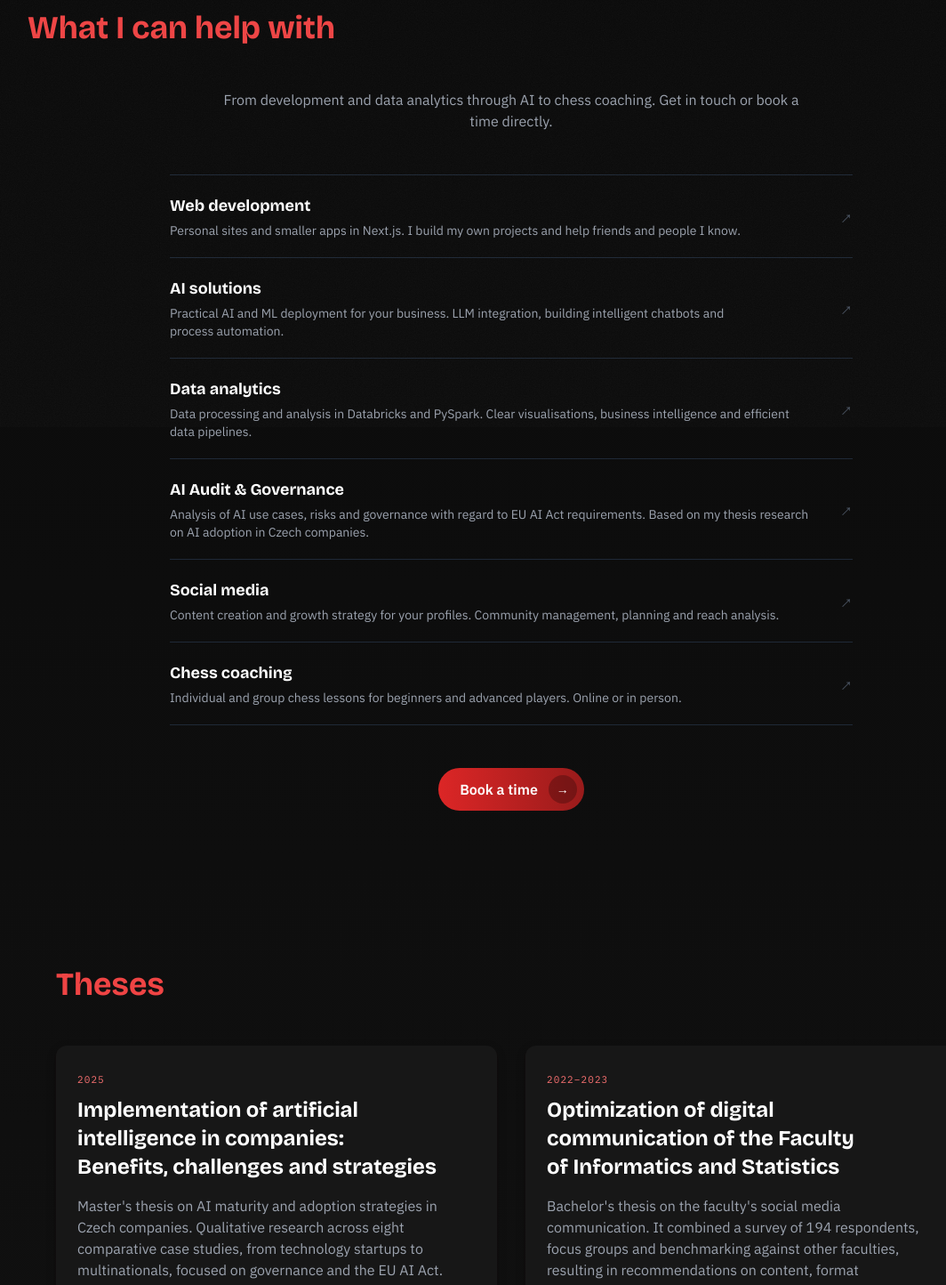
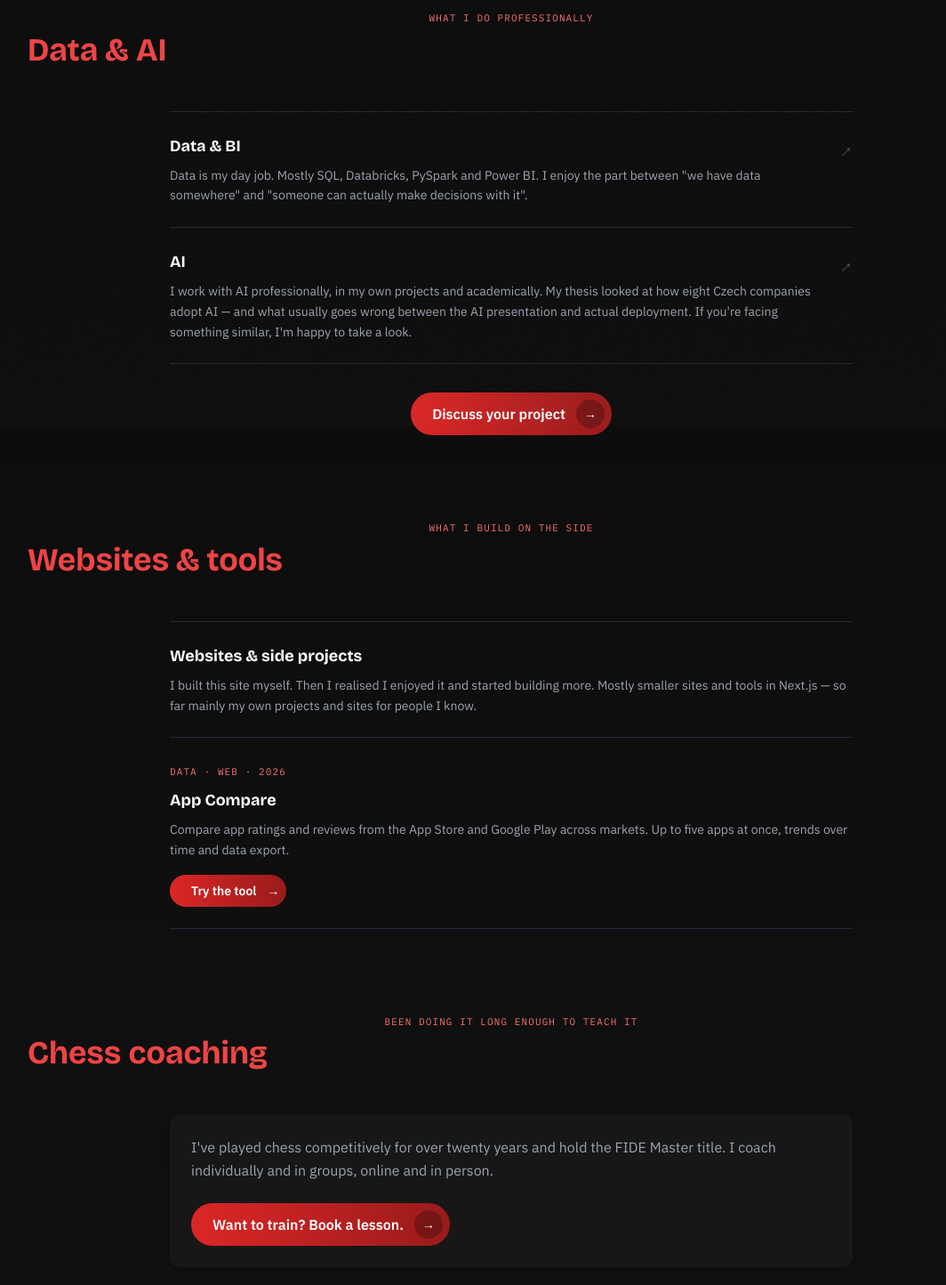
Before and after one commit to petrhollan22/petr-portfolio, a Next.js app: page /en/work in a window 1280 px wide. Shown: the part 320-1764 px from the top of the page at 89% size, without its empty margins (65-1129 px from the left). Built offline with nearby package versions, Linux system fonts and the light colour scheme; no server answers.

Commit message:
Rewrite Work page: split into professional/side/chess, remove social media service, human copy

```diff
--- a/app/[locale]/work/page.tsx
+++ b/app/[locale]/work/page.tsx
@@ -3,7 +3,6 @@ import { Link } from '@/i18n/routing';
 import { projects } from '@/data/projects';
 import { workServices } from '@/data/services';
 import { pick } from '@/lib/localized';
-import ContactForm from '@/components/ContactForm';
 import { buildMetadata } from '@/lib/metadata';
 import PageGlow from '@/components/PageGlow';
 
@@ -16,6 +15,10 @@ export default function WorkPage() {
   const t = useTranslations('work');
   const locale = useLocale();
 
+  const mainServices = workServices.filter(s => s.tier === 'main' && !s.hidden);
+  const sideServices = workServices.filter(s => s.tier === 'side' && !s.hidden);
+  const chessService = workServices.find(s => s.id === 'chess-coaching');
+
   const categories = ['thesis', 'competition'] as const;
 
   return (
@@ -26,29 +29,76 @@ export default function WorkPage() {
         <p className="text-xl text-gray-400 max-w-2xl mx-auto">{t('lead')}</p>
       </section>
 
+      {/* Co dělám profesně */}
       <section className="container py-12">
-        <h2 className="section-title">{t('servicesTitle')}</h2>
-        <p className="text-gray-400 mb-12 text-center max-w-2xl mx-auto">{t('servicesLead')}</p>
-        <div className="max-w-3xl mx-auto mb-12 border-t border-gray-800">
-          {workServices.filter((s) => !s.hidden).map((s) => (
+        <p className="mono-label text-red-400 mb-2 text-center">{locale === 'cs' ? 'Co dělám profesně' : 'What I do professionally'}</p>
+        <h2 className="section-title">{locale === 'cs' ? 'Data a AI' : 'Data & AI'}</h2>
+        <div className="max-w-3xl mx-auto border-t border-gray-800">
+          {mainServices.map((s) => (
             <Link
               key={s.id}
               href={`/schedule-time?service=${s.id}`}
-              className="group flex items-center justify-between gap-6 py-5 border-b border-gray-800 hover:border-gray-600 transition-colors"
+              className="group flex items-start justify-between gap-6 py-6 border-b border-gray-800 hover:border-gray-600 transition-colors"
             >
               <div>
-                <h3 className="text-lg font-bold mb-1 group-hover:text-red-400 transition-colors">{pick(s.name, locale)}</h3>
-                <p className="text-gray-400 text-sm">{pick(s.description, locale)}</p>
+                <h3 className="text-lg font-bold mb-2 group-hover:text-red-400 transition-colors">{pick(s.name, locale)}</h3>
+                <p className="text-gray-400 text-sm leading-relaxed">{pick(s.description, locale)}</p>
               </div>
-              <span className="text-gray-600 group-hover:text-red-400 transition-all duration-200 text-xl rotate-[-45deg] shrink-0 group-hover:translate-x-1 group-hover:-translate-y-1">→</span>
+              <span className="text-gray-600 group-hover:text-red-400 transition-all duration-200 text-xl rotate-[-45deg] shrink-0 group-hover:translate-x-1 group-hover:-translate-y-1 mt-1">→</span>
             </Link>
           ))}
         </div>
-        <div className="text-center">
-          <Link href="/schedule-time" className="btn-primary">{t('bookCta')}<span className="btn-arrow">→</span></Link>
+        <div className="text-center mt-8">
+          <Link href="/schedule-time?service=data-analytics" className="btn-primary">
+            {locale === 'cs' ? 'Probrat váš projekt' : 'Discuss your project'}<span className="btn-arrow">→</span>
+          </Link>
         </div>
       </section>
 
+      {/* Co stavím bokem */}
+      <section className="container py-12">
+        <p className="mono-label text-red-400 mb-2 text-center">{locale === 'cs' ? 'Co stavím bokem' : 'What I build on the side'}</p>
+        <h2 className="section-title">{locale === 'cs' ? 'Weby & nástroje' : 'Websites & tools'}</h2>
+        <div className="max-w-3xl mx-auto border-t border-gray-800">
+          {sideServices.map((s) => (
+            <div key={s.id} className="py-6 border-b border-gray-800">
+              <h3 className="text-lg font-bold mb-2">{pick(s.name, locale)}</h3>
+              <p className="text-gray-400 text-sm leading-relaxed">{pick(s.description, locale)}</p>
+            </div>
+          ))}
+          {/* App Compare tool */}
+          <div className="py-6 border-b border-gray-800">
+            <span className="mono-label text-red-400 text-xs">DATA · WEB · 2026</span>
+            <h3 className="text-lg font-bold mt-2 mb-2">App Compare</h3>
+            <p className="text-gray-400 text-sm leading-relaxed mb-4">
+              {locale === 'cs'
+                ? 'Porovnání hodnocení a recenzí aplikací z App Store a Google Play napříč trhy. Až pět aplikací najednou, vývoj v čase a export dat.'
+                : 'Compare app ratings and reviews from the App Store and Google Play across markets. Up to five apps at once, trends over time and data export.'}
+            </p>
+            <a href="/tools/app-compare" className="btn-primary inline-flex items-center gap-2 text-sm">
+              {locale === 'cs' ? 'Vyzkoušet nástroj' : 'Try the tool'} <span>→</span>
+            </a>
+          </div>
+        </div>
+      </section>
+
+      {/* Šachy */}
+      {chessService && (
+        <section className="container py-12">
+          <p className="mono-label text-red-400 mb-2 text-center">{locale === 'cs' ? 'Dělám to dost dlouho na to, abych to mohl učit' : 'Been doing it long enough to teach it'}</p>
+          <h2 className="section-title">{pick(chessService.name, locale)}</h2>
+          <div className="max-w-3xl mx-auto">
+            <div className="card">
+              <p className="text-gray-400 leading-relaxed mb-6">{pick(chessService.description, locale)}</p>
+              <Link href="/schedule-time?service=chess-coaching" className="btn-primary">
+                {locale === 'cs' ? 'Chceš potrénovat? Domluv si lekci.' : 'Want to train? Book a lesson.'}<span className="btn-arrow">→</span>
+              </Link>
+            </div>
+          </div>
+        </section>
+      )}
+
+      {/* Projekty */}
       <section className="container py-16">
         {categories.map((cat) => {
           const items = projects
@@ -58,7 +108,7 @@ export default function WorkPage() {
           if (items.length === 0) return null;
 
           return (
-          <section key={cat} className="container pt-16 pb-12">
+            <section key={cat} className="pt-16 pb-12">
               <h2 className="section-title">
                 {cat === 'thesis' ? t('thesesTitle') : t('competitionsTitle')}
               </h2>
@@ -68,30 +118,19 @@ export default function WorkPage() {
                     <span className="mono-label text-red-400">{p.year}</span>
                     <h3 className="text-2xl font-bold mt-2 mb-4">{pick(p.title, locale)}</h3>
                     <p className="text-gray-400 mb-4">{pick(p.description, locale)}</p>
-
                     {p.image && (
-                    <img
-                      src={p.image}
-                      alt={pick(p.title, locale)}
-                      className="w-full rounded-lg mb-4"
-                      loading="lazy"
-                    />
+                      <img src={p.image} alt={pick(p.title, locale)} className="w-full rounded-lg mb-4" loading="lazy" />
                     )}
-
                     <div className="flex flex-wrap gap-2 mb-6">
                       {p.tags.map((tag) => (
-                      <span key={tag} className="px-3 py-1 bg-gray-700/50 text-gray-300 text-sm rounded-full">
-                        {tag}
-                      </span>
+                        <span key={tag} className="px-3 py-1 bg-gray-700/50 text-gray-300 text-sm rounded-full">{tag}</span>
                       ))}
                     </div>
-
                     {p.url && (
                       <a href={p.url} target="_blank" rel="noopener noreferrer" className="inline-block btn-primary text-sm">
                         {t('readThesis')} →
                       </a>
                     )}
-
                     {p.links && p.links.length > 0 && (
                       <ul className="grid sm:grid-cols-2 gap-2">
                         {p.links.map((l) => (
@@ -110,20 +149,6 @@ export default function WorkPage() {
             </section>
           );
         })}
-
-      <section className="container pt-16 pb-12">
-        <h2 className="section-title">Vlastní nástroje</h2>
-        <p className="text-gray-500 text-sm mb-8 -mt-4 italic">Občas je rychlejší něco postavit než to pětkrát dělat ručně.</p>
-        <div className="grid md:grid-cols-2 gap-8">
-          <div className="card">
-            <span className="mono-label text-red-400">DATA · WEB · 2026</span>
-            <h3 className="text-2xl font-bold mt-2 mb-3">App Compare</h3>
-            <p className="text-gray-400 mb-6">Porovnání hodnocení a recenzí aplikací z App Store a Google Play napříč trhy. Až pět aplikací najednou, vývoj v čase a export dat pro další analýzu.</p>
-            <a href="/tools/app-compare" className="btn-primary inline-flex items-center gap-2">Vyzkoušet nástroj <span>→</span></a>
-          </div>
-        </div>
-      </section>
-      <ContactForm />
       </section>
     </div>
   );
--- a/data/services.ts
+++ b/data/services.ts
@@ -4,65 +4,65 @@ export interface Service {
   id: string;
   name: Localized;
   description: Localized;
+  tier: 'main' | 'side' | 'other';
   hidden?: boolean;
 }
 
 export const workServices: Service[] = [
   {
-    id: "web-design",
-    name: { cs: "Web development", en: "Web development" },
+    id: "data-analytics",
+    tier: "main",
+    name: { cs: "Data & BI", en: "Data & BI" },
     description: {
-      cs: "Osobní weby a menší aplikace v Next.js. Stavím vlastní projekty a pomáhám s weby přátelům a známým.",
-      en: "Personal sites and smaller apps in Next.js. I build my own projects and help friends and people I know."
+      cs: "Daty se živím. Nejčastěji SQL, Databricks, PySpark a Power BI. Baví mě hlavně ta část mezi \"někde máme data\" a \"někdo podle nich dokáže udělat rozhodnutí\".",
+      en: "Data is my day job. Mostly SQL, Databricks, PySpark and Power BI. I enjoy the part between \"we have data somewhere\" and \"someone can actually make decisions with it\"."
     }
   },
   {
     id: "ai-solutions",
-    name: { cs: "AI řešení", en: "AI solutions" },
+    tier: "main",
+    name: { cs: "AI", en: "AI" },
     description: {
-      cs: "Praktické nasazení AI a ML do tvého byznysu. Integrace LLM, stavba inteligentních chatbotů a automatizace procesů.",
-      en: "Practical AI and ML deployment for your business. LLM integration, building intelligent chatbots and process automation."
+      cs: "AI řeším v práci, vlastních projektech i akademicky. V diplomce jsem zkoumal, jak ji zavádí osm českých firem — a co se mezi prezentací o AI a skutečným nasazením obvykle pokazí. Pokud řešíte podobný problém, rád se na něj podívám s vámi.",
+      en: "I work with AI professionally, in my own projects and academically. My thesis looked at how eight Czech companies adopt AI — and what usually goes wrong between the AI presentation and actual deployment. If you're facing something similar, I'm happy to take a look."
     }
   },
   {
-    id: "data-analytics",
-    name: { cs: "Datová analytika", en: "Data analytics" },
+    id: "web-design",
+    tier: "side",
+    name: { cs: "Weby & vlastní projekty", en: "Websites & side projects" },
     description: {
-      cs: "Zpracování a analýza dat v Databricks a PySparku. Přehledné vizualizace, Business Intelligence a efektivní datové pipeline.",
-      en: "Data processing and analysis in Databricks and PySpark. Clear visualisations, business intelligence and efficient data pipelines."
+      cs: "Tenhle web jsem si postavil sám. Pak jsem zjistil, že mě to baví, a začal stavět další. Dělám hlavně menší weby a nástroje v Next.js — zatím spíš vlastní projekty a weby pro lidi kolem mě.",
+      en: "I built this site myself. Then I realised I enjoyed it and started building more. Mostly smaller sites and tools in Next.js — so far mainly my own projects and sites for people I know."
+    }
+  },
+  {
+    id: "chess-coaching",
+    tier: "other",
+    name: { cs: "Šachový trénink", en: "Chess coaching" },
+    description: {
+      cs: "Šachy hraju závodně přes dvacet let a mám titul FIDE Master. Trénuju individuálně i skupinově, online i osobně.",
+      en: "I've played chess competitively for over twenty years and hold the FIDE Master title. I coach individually and in groups, online and in person."
     }
   },
   {
     id: "ai-audit",
-    name: { cs: "AI audit & Governance", en: "AI Audit & Governance" },
+    tier: "side",
+    hidden: true,
+    name: { cs: "AI governance readiness", en: "AI governance readiness" },
     description: {
-      cs: "Analýza AI use cases, rizik a governance s ohledem na požadavky EU AI Act. Vychází z diplomové práce o zavádění AI v českých firmách.",
-      en: "Analysis of AI use cases, risks and governance with regard to EU AI Act requirements. Based on my thesis research on AI adoption in Czech companies."
-    }
-  },
-  {
-    id: "social-media",
-    name: { cs: "Sociální sítě", en: "Social media" },
-    description: {
-      cs: "Tvorba obsahu a růstová strategie pro vaše profily. Správa komunity, plánování a vyhodnocování dosahu.",
-      en: "Content creation and growth strategy for your profiles. Community management, planning and reach analysis."
+      cs: "Analýza AI use cases a governance s ohledem na EU AI Act. Vychází z diplomové práce o zavádění AI v českých firmách.",
+      en: "Analysis of AI use cases and governance with regard to EU AI Act. Based on my thesis research on AI adoption in Czech companies."
     }
   },
   {
     id: "cv-request",
     hidden: true,
+    tier: "other",
     name: { cs: "Žádost o životopis", en: "CV request" },
     description: {
       cs: "Pošlu ti kompletní životopis v PDF včetně kontaktních údajů.",
       en: "I'll send you the full CV as a PDF, including contact details."
-    }
-  },
-  {
-    id: "chess-coaching",
-    name: { cs: "Šachový trénink", en: "Chess coaching" },
-    description: {
-      cs: "Individuální i skupinové lekce šachu pro začátečníky i pokročilé. Online formou nebo osobně.",
-      en: "Individual and group chess lessons for beginners and advanced players. Online or in person."
     }
   }
 ];
```
Lines whose indentation alone changed are shown as unchanged.
